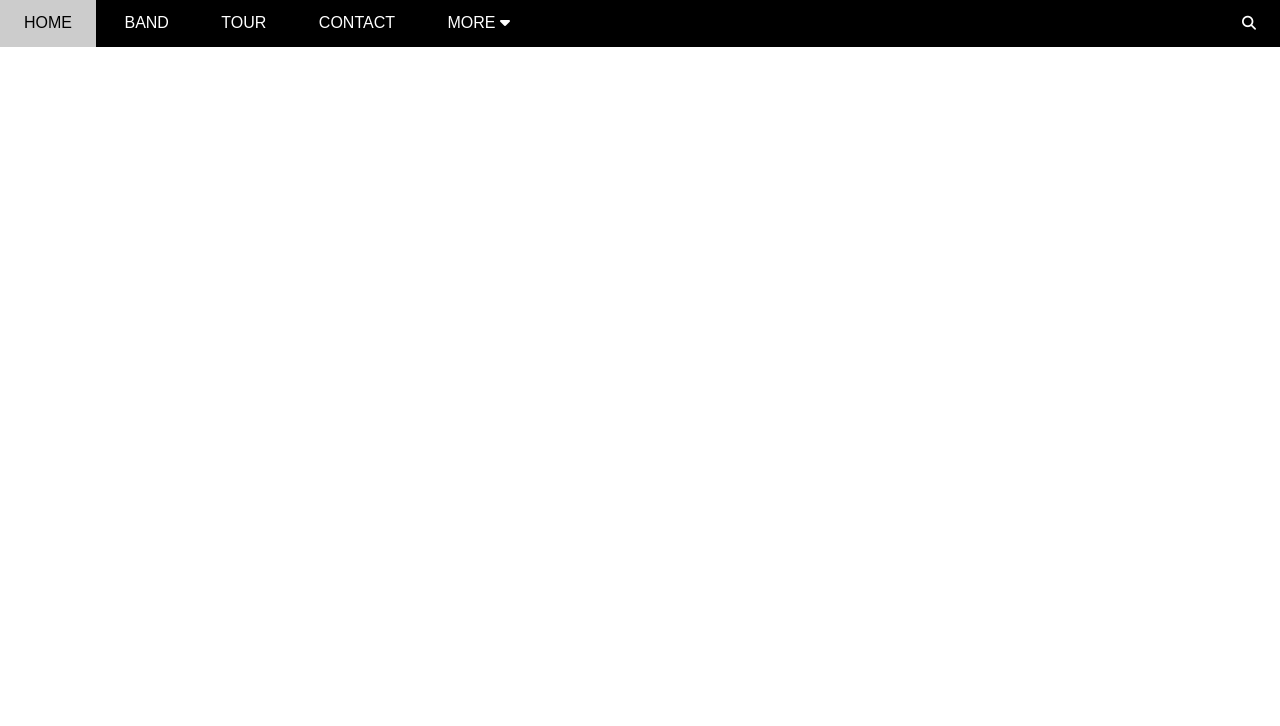
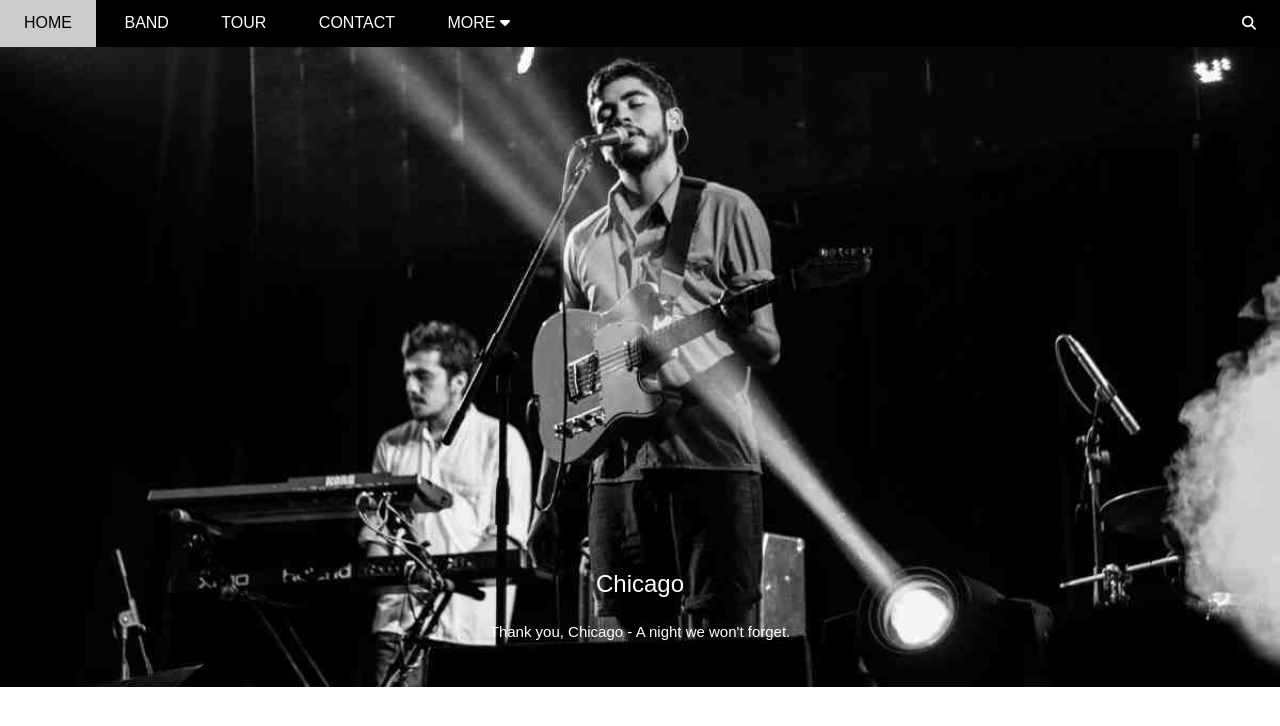
Before and after one commit to ttvinh05/w3_bandrecode, a plain HTML site: page index.html in a window 1280 px wide. Shown: the top 726 px of the page. Drawn offline with Linux system fonts and the light colour scheme.

Commit message:
21/7 slider

```diff
--- a/assets/css/style.css
+++ b/assets/css/style.css
@@ -19,6 +19,7 @@ html {
     left: 0;
     height: 46.5px;
     background-color: black;
+    z-index: 1;
 }
 
 #nav {
@@ -85,14 +86,33 @@ html {
 }
 
 #slider {
+    position: relative;
+    margin-top: 46.5px;
+    padding-top: 50%;
+    background: url(/assets/img/slider/slider1.jpg) top center / contain no-repeat;
+}
+
+#slider .slider-content {
     position: absolute;
-    top: 46.5px;
-    left: 0;
-    right: 0;
+    bottom: 0;
+    text-align: center;
+    width: 100%;
+    color: white;
+}
+
+#slider .slider-content .slider-heading {
+    font-size: 24px;
+    font-weight: 500;
+}
+
+#slider .slider-content .slider-text {
+    margin-top: 25px;
+    font-size: 15px;
+    margin-bottom: 47px;
 }
 
 #content {
-
+    height: 1000px;
 }
 
 #footer {
--- a/index.html
+++ b/index.html
@@ -41,7 +41,10 @@
         </div>
 
         <div id="slider">
-
+            <div class="slider-content">
+                <h2 class="slider-heading">Chicago</h2>
+                <div class="slider-text">Thank you, Chicago - A night we won't forget.</div>
+            </div>
         </div>
 
         <div id="content">
```
Also changed, not shown: assets/img/slider/slider1.jpg (added).
